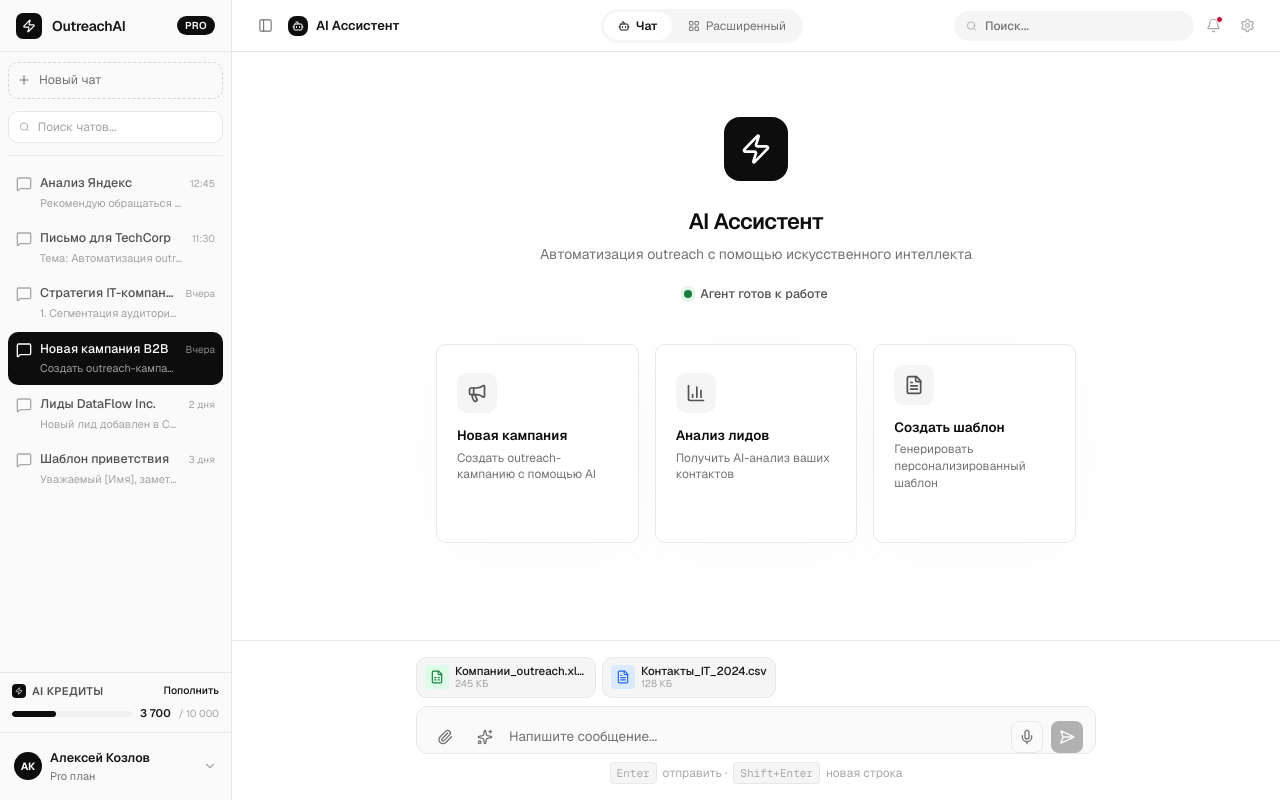
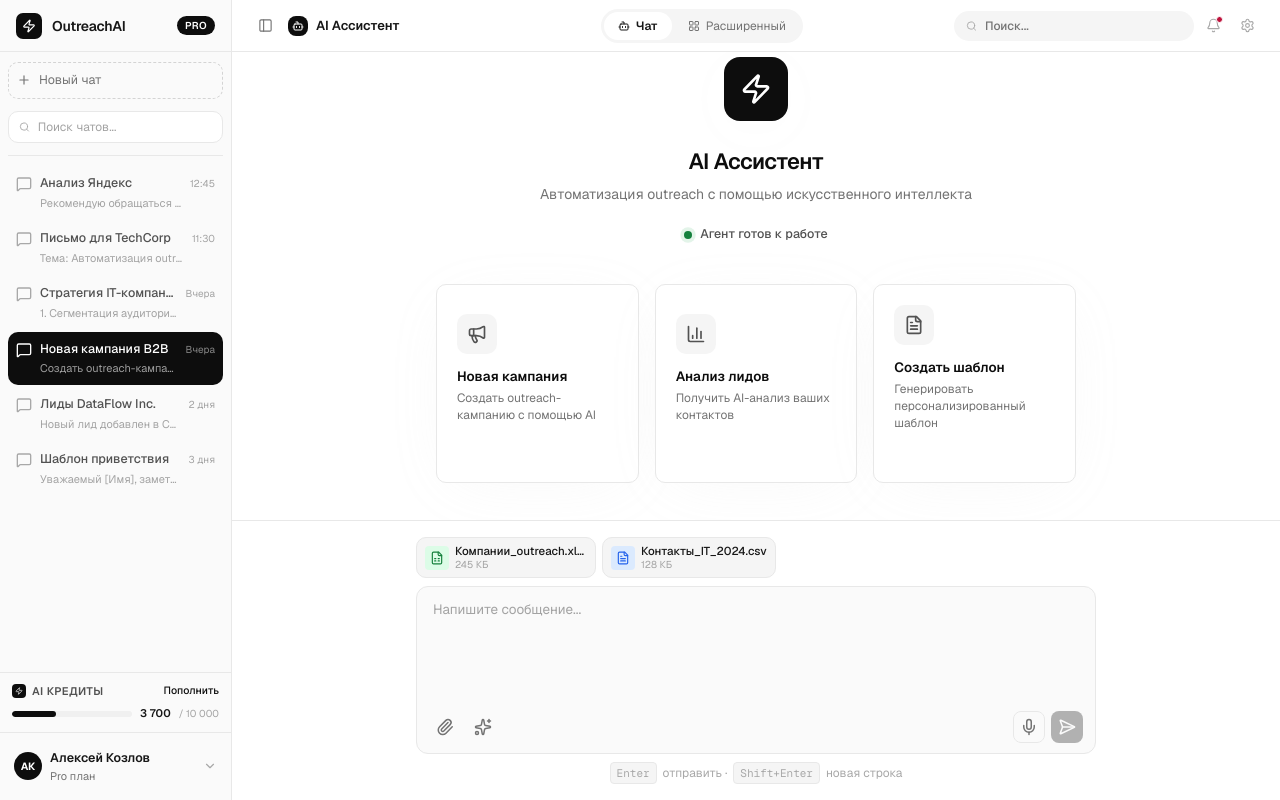
Before and after one commit to Seens12/outreach-dsg, a Next.js app: page / in a window 1280 px wide. Built offline with nearby package versions, Linux system fonts and the light colour scheme.

Commit message:
8251cad4-4cfb-4313-ae47-62f3cd421ce4

```diff
--- a/src/components/shared/AgentPanel.tsx
+++ b/src/components/shared/AgentPanel.tsx
@@ -270,11 +270,8 @@ export function AgentPanel() {
 
           {/* ─── Input Area ─── */}
           <div className="px-4 py-3 border-t border-[#f5f5f5]">
-          {/* Fixed height for voice, auto-expanding for text */}
-          <div>
             {(voicePhase === 'recording' || voicePhase === 'transcribing') ? (
-              <div className="relative flex items-center gap-3 bg-[#fafafa] border border-[#e8e8e8] rounded-xl px-3 h-[48px] overflow-hidden">
-                {/* Cancel button */}
+              <div className="flex items-center gap-3 bg-[#fafafa] border border-[#e8e8e8] rounded-xl px-3 h-[44px] overflow-hidden">
                 <button
                   onClick={cancelRecording}
                   className="w-7 h-7 rounded-lg bg-white border border-[#e8e8e8] flex items-center justify-center hover:bg-[#f5f5f5] transition-colors cursor-pointer flex-shrink-0"
@@ -282,8 +279,6 @@ export function AgentPanel() {
                 >
                   <X className="w-3.5 h-3.5 text-[#525252]" />
                 </button>
-
-                {/* Wave animation area */}
                 <div className={cn(
                   'flex-1 relative h-[20px]',
                   voicePhase === 'recording' ? 'voice-wave-container' : 'voice-wave-container fading',
@@ -297,10 +292,7 @@ export function AgentPanel() {
                     <VoiceWave analyser={analyserNode} isActive={isRecording} />
                   )}
                 </div>
-
-                {/* Mic button (stop) */}
                 <div className="relative flex-shrink-0">
-                  {/* Ripple ring */}
                   <span className="absolute inset-0 rounded-lg bg-[#0d0d0d] mic-ripple" />
                   <button
                     onClick={handleMicClick}
@@ -312,50 +304,49 @@ export function AgentPanel() {
                 </div>
               </div>
             ) : (
-              /* Normal Input Mode — auto-expanding */
-              <div className="flex items-end gap-2 bg-[#fafafa] border border-[#e8e8e8] rounded-lg px-3 min-h-[48px]">
-                {/* Paperclip attachment */}
-                <button
-                  className="w-7 h-7 rounded-md flex items-center justify-center transition-colors cursor-pointer hover:bg-[#f5f5f5]"
-                  aria-label="Прикрепить файл"
-                >
-                  <Paperclip className="w-3.5 h-3.5 text-[#737373]" />
-                </button>
-
-                <div className="flex items-center justify-center w-7 h-7 shrink-0">
-                  <Sparkles className="w-4 h-4 text-[#737373]" />
-                </div>
+              /* Normal Input — textarea on top, icons below */
+              <div className="flex flex-col bg-[#fafafa] border border-[#e8e8e8] rounded-xl overflow-hidden">
                 <textarea
                   ref={textareaRef}
                   placeholder="Спросить AI..."
                   value={input}
                   onChange={handleInputChange}
                   onKeyDown={e => { if (e.key === 'Enter' && !e.shiftKey) { e.preventDefault(); handleSend() } }}
-                  rows={1}
-                  className="flex-1 bg-transparent text-[13px] outline-none placeholder:text-[#a3a3a3] resize-none min-h-[32px] max-h-[200px] py-1.5 leading-[1.5]"
+                  rows={3}
+                  className="w-full bg-transparent text-[13px] outline-none placeholder:text-[#a3a3a3] resize-none px-3 pt-2.5 pb-1.5 leading-[1.5] max-h-[200px]"
                 />
-                {/* Mic button */}
+                <div className="flex items-center gap-1.5 px-2.5 pb-2 pt-0.5">
+                  <button
+                    className="w-7 h-7 rounded-md flex items-center justify-center transition-colors cursor-pointer hover:bg-[#ebebeb]"
+                    aria-label="Прикрепить файл"
+                  >
+                    <Paperclip className="w-[16px] h-[16px] text-[#737373]" />
+                  </button>
+                  <div className="flex items-center justify-center w-7 h-7">
+                    <Sparkles className="w-[16px] h-[16px] text-[#737373]" />
+                  </div>
+                  <div className="flex-1" />
                   <button
                     onClick={handleMicClick}
                     className={cn(
                       'w-7 h-7 rounded-md flex items-center justify-center transition-all cursor-pointer',
-                    'bg-transparent border border-[#e8e8e8] hover:bg-[#f5f5f5] hover:border-[#d4d4d4]',
+                      'bg-transparent border border-[#e8e8e8] hover:bg-[#ebebeb] hover:border-[#d4d4d4]',
                       transcribedText && 'border-[#0d0d0d]/10 bg-[#0d0d0d]/5',
                     )}
                     aria-label="Голосовой ввод"
                   >
-                  <Mic className="w-3.5 h-3.5 text-[#737373]" />
+                    <Mic className="w-[16px] h-[16px] text-[#737373]" />
                   </button>
                   <button
                     onClick={handleSend}
                     disabled={!input.trim()}
                     className="w-7 h-7 rounded-md bg-[#0d0d0d] hover:bg-[#262626] flex items-center justify-center disabled:opacity-30 transition-colors cursor-pointer"
                   >
-                  <Send className="w-3.5 h-3.5 text-white" />
+                    <Send className="w-[16px] h-[16px] text-white" />
                   </button>
                 </div>
+              </div>
             )}
-          </div>
           </div>
         </>
       )}
--- a/src/components/views/ChatView.tsx
+++ b/src/components/views/ChatView.tsx
@@ -359,11 +359,9 @@ export default function ChatView() {
               </button>
             </div>
           </div>
-          {/* Input area — auto-expanding textarea, fixed height for voice mode */}
-          <div>
+          {/* Input area */}
           {(voicePhase === 'recording' || voicePhase === 'transcribing') ? (
-            <div className="relative flex items-center gap-3 bg-[#fafafa] border border-[#e8e8e8] rounded-[12px] px-3 h-[48px] overflow-hidden">
-              {/* Cancel button */}
+            <div className="flex items-center gap-3 bg-[#fafafa] border border-[#e8e8e8] rounded-[12px] px-3 h-[44px] overflow-hidden">
               <button
                 onClick={cancelRecording}
                 className="w-7 h-7 rounded-lg bg-white border border-[#e8e8e8] flex items-center justify-center hover:bg-[#f5f5f5] transition-colors cursor-pointer flex-shrink-0"
@@ -371,8 +369,6 @@ export default function ChatView() {
               >
                 <X className="w-3.5 h-3.5 text-[#525252]" />
               </button>
-
-              {/* Wave animation area */}
               <div className={cn(
                 'flex-1 relative h-[20px]',
                 voicePhase === 'recording' ? 'voice-wave-container' : 'voice-wave-container fading',
@@ -386,10 +382,7 @@ export default function ChatView() {
                   <VoiceWave analyser={analyserNode} isActive={isRecording} />
                 )}
               </div>
-
-              {/* Mic button (stop) */}
               <div className="relative flex-shrink-0">
-                {/* Ripple ring */}
                 <span className="absolute inset-0 rounded-lg bg-[#0d0d0d] mic-ripple" />
                 <button
                   onClick={handleMicClick}
@@ -401,53 +394,48 @@ export default function ChatView() {
               </div>
             </div>
           ) : (
-            /* Normal Input Mode — auto-expanding */
-            <div className="flex items-end gap-2 bg-[#fafafa] border border-[#e8e8e8] rounded-[12px] px-3 min-h-[48px]">
-              {/* Attachment */}
-              <button className="flex items-center justify-center w-8 h-8 rounded-[8px] hover:bg-[#f0f0f0] transition-colors shrink-0">
-                <Paperclip className="w-4 h-4 text-[#737373]" />
-              </button>
-
-              {/* Sparkles AI icon */}
-              <div className="flex items-center justify-center w-8 h-8 shrink-0">
-                <Sparkles className="w-4 h-4 text-[#737373]" />
-              </div>
-
-              {/* Textarea — auto-expanding up to ~10 lines */}
+            /* Normal Input — textarea on top, icons below */
+            <div className="flex flex-col bg-[#fafafa] border border-[#e8e8e8] rounded-[12px] overflow-hidden">
+              {/* Textarea block — 5 lines default, grows to ~10 max */}
               <textarea
                 ref={textareaRef}
                 value={input}
                 onChange={handleInputChange}
                 onKeyDown={handleKeyDown}
                 placeholder="Напишите сообщение..."
-                rows={1}
-                className="flex-1 bg-transparent text-[13.5px] text-[#171717] placeholder:text-[#737373] resize-none outline-none min-h-[32px] max-h-[200px] py-1.5 leading-[1.5]"
+                rows={5}
+                className="w-full bg-transparent text-[13.5px] text-[#171717] placeholder:text-[#a3a3a3] resize-none outline-none px-4 pt-3 pb-2 leading-[1.5] max-h-[200px]"
               />
-
-              {/* Mic button */}
+              {/* Icons toolbar — separate block below */}
+              <div className="flex items-center gap-1.5 px-3 pb-2.5 pt-0.5">
+                <button className="flex items-center justify-center w-8 h-8 rounded-[8px] hover:bg-[#ebebeb] transition-colors cursor-pointer" aria-label="Прикрепить файл">
+                  <Paperclip className="w-[18px] h-[18px] text-[#737373]" />
+                </button>
+                <div className="flex items-center justify-center w-8 h-8">
+                  <Sparkles className="w-[18px] h-[18px] text-[#737373]" />
+                </div>
+                <div className="flex-1" />
                 <button
                   onClick={handleMicClick}
                   className={cn(
-                  'w-8 h-8 rounded-[8px] flex items-center justify-center transition-all shrink-0',
-                  'border border-[#e8e8e8] hover:bg-[#f0f0f0] hover:border-[#d4d4d4]',
+                    'w-8 h-8 rounded-[8px] flex items-center justify-center transition-all cursor-pointer',
+                    'border border-[#e8e8e8] hover:bg-[#ebebeb] hover:border-[#d4d4d4]',
                     transcribedText && 'border-[#0d0d0d]/10 bg-[#0d0d0d]/5',
                   )}
                   aria-label="Голосовой ввод"
                 >
-                <Mic className="w-4 h-4 text-[#737373]" />
+                  <Mic className="w-[18px] h-[18px] text-[#737373]" />
                 </button>
-
-              {/* Send */}
                 <button
                   onClick={handleSend}
                   disabled={!input.trim()}
-                className="flex items-center justify-center w-8 h-8 rounded-[8px] bg-[#0d0d0d] hover:bg-[#262626] transition-colors shrink-0 disabled:opacity-30 disabled:cursor-not-allowed"
+                  className="flex items-center justify-center w-8 h-8 rounded-[8px] bg-[#0d0d0d] hover:bg-[#262626] transition-colors cursor-pointer disabled:opacity-30 disabled:cursor-not-allowed"
                 >
-                <SendHorizontal className="w-4 h-4 text-white" />
+                  <SendHorizontal className="w-[18px] h-[18px] text-white" />
                 </button>
               </div>
+            </div>
           )}
-          </div>
           {/* Keyboard shortcuts hint */}
           <div className="flex items-center justify-center mt-2">
             <div style={{ fontSize: '12px', color: '#a8a8a8', display: 'flex', alignItems: 'center', gap: '6px' }}>
```
Lines whose indentation alone changed are shown as unchanged.
